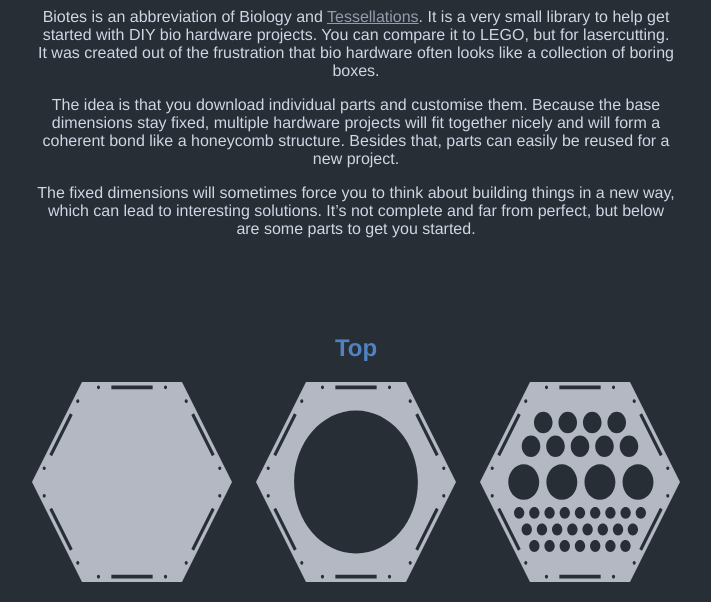
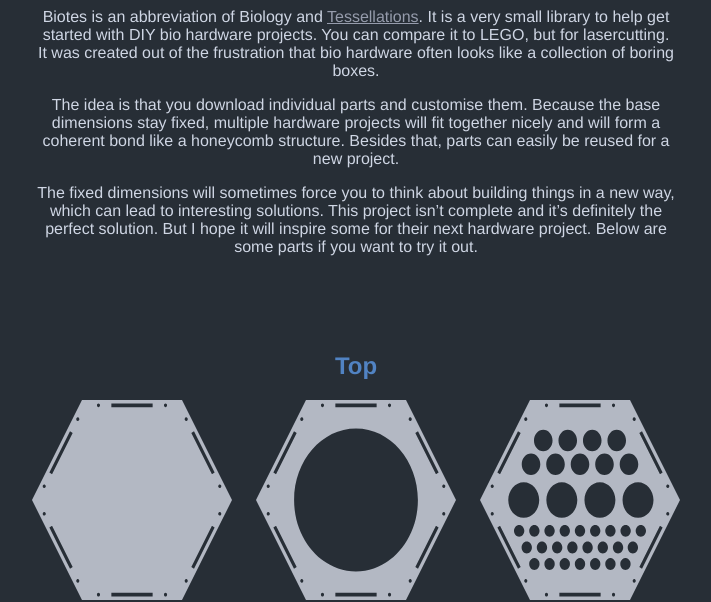
Before and after one commit to por/BioHackAcademy, a plain HTML site: page index.html in a window 1280 px wide. Shown: the part 202-804 px from the top of the page, without its empty margins (284-995 px from the left). Drawn offline with nearby package versions, Linux system fonts and the light colour scheme.

Commit message:
Copy fix

```diff
--- a/index.html
+++ b/index.html
@@ -73,7 +73,7 @@
 
 <p>The idea is that you download individual parts and customise them. Because the base dimensions stay fixed, multiple hardware projects will fit together nicely and will form a coherent bond like a honeycomb structure. Besides that, parts can easily be reused for a new project.</p>
 
-<p>The fixed dimensions will sometimes force you to think about building things in a new way, which can lead to interesting solutions. It&rsquo;s not complete and far from perfect, but below are some parts to get you started.</p>
+<p>The fixed dimensions will sometimes force you to think about building things in a new way, which can lead to interesting solutions. This project isn’t complete and it’s definitely the perfect solution. But I hope it will inspire some for their next hardware project. Below are some parts if you want to try it out.</p>
 
 <h2>Top</h2>
 <a href="parts/top/base.svg" download>
```
